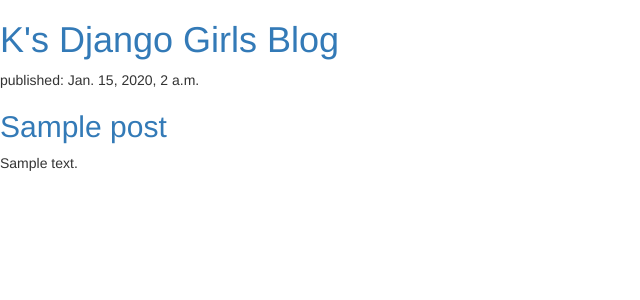
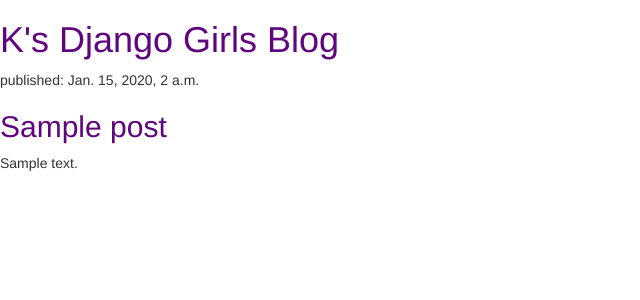
Before and after one commit to kaitlynflynn/my-first-blog, a Django app: template blog/templates/blog/post_list.html in a window 1280 px wide. Shown: the top 300 px of the page, without its empty margins (0-640 px from the left). Run offline with Django 3.2, Linux system fonts and the light colour scheme; the template is opened without the code that fills it: values that come from a table or form of the project are taken from there, others are empty; tables that the repository leaves empty hold one stand-in row (values such as "Sample post"); some libraries are stand-ins or nearby versions.

Commit message:
Added static directory for css and implemented font color change on headers

```diff
--- a/blog/static/css/blog.css
+++ b/blog/static/css/blog.css
@@ -0,0 +1,3 @@
+h1 a, h2 a {
+    color: #5F057D;
+}
--- a/blog/templates/blog/post_list.html
+++ b/blog/templates/blog/post_list.html
@@ -1,22 +1,22 @@
+{% load static %}
 <html>
     <head>
         <title>K's Django Girls blog</title>
         <link rel="stylesheet" href="//maxcdn.bootstrapcdn.com/bootstrap/3.2.0/css/bootstrap.min.css">
         <link rel="stylesheet" href="//maxcdn.bootstrapcdn.com/bootstrap/3.2.0/css/bootstrap-theme.min.css">
+        <link rel="stylesheet" href="{% static 'css/blog.css' %}">
     </head>
     <body>
-
         <div>
             <h1><a href="/">K's Django Girls Blog</a></h1>
         </div>
 
-            {% for post in posts %}
+        {% for post in posts %}
             <div>
                 <p>published: {{ post.published_date }}</p>
                 <h2><a href="">{{ post.title }}</a></h2>
                 <p>{{ post.text|linebreaksbr }}</p>
             </div>
         {% endfor %}
-
     </body>
 </html>
```
